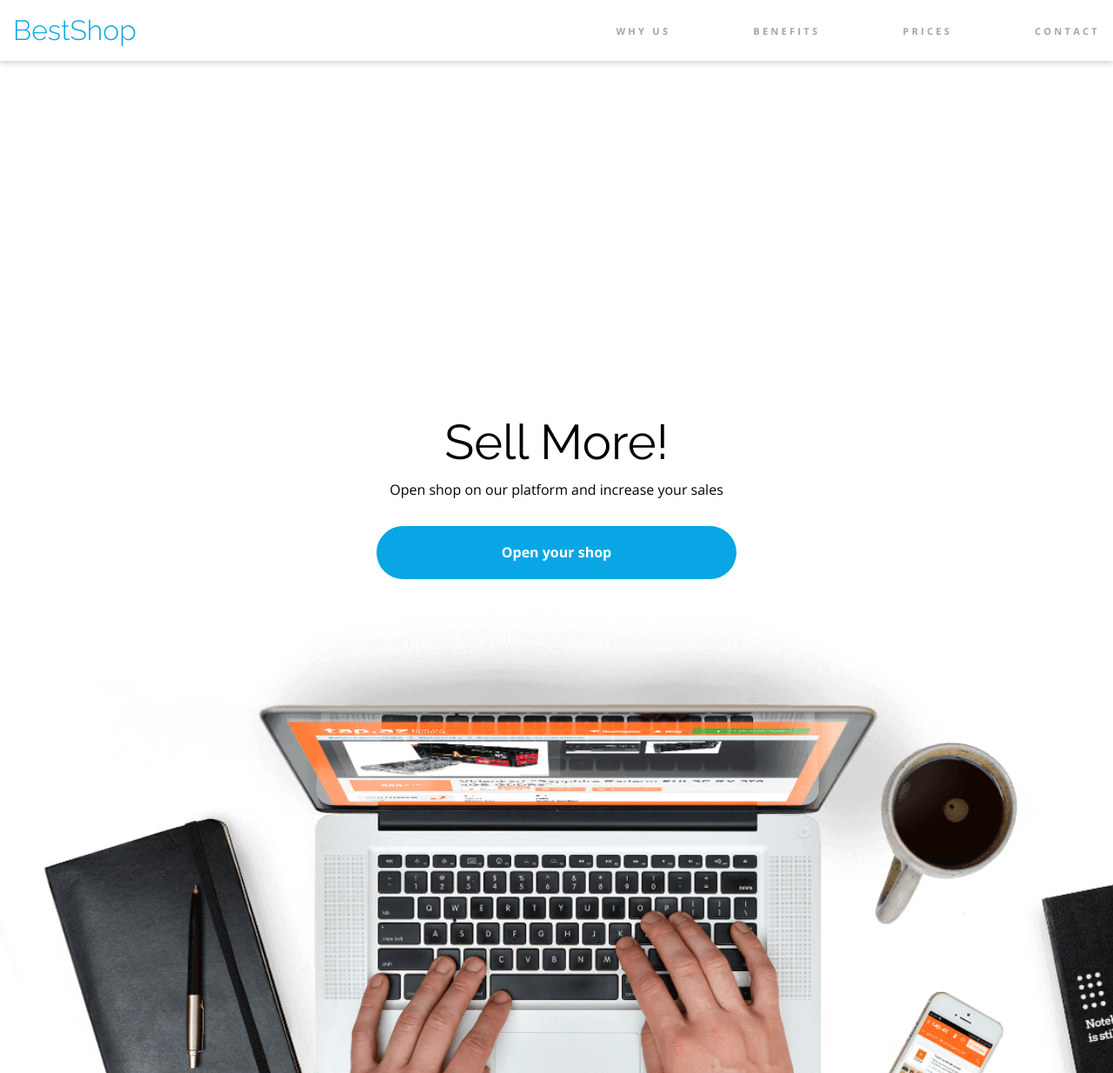
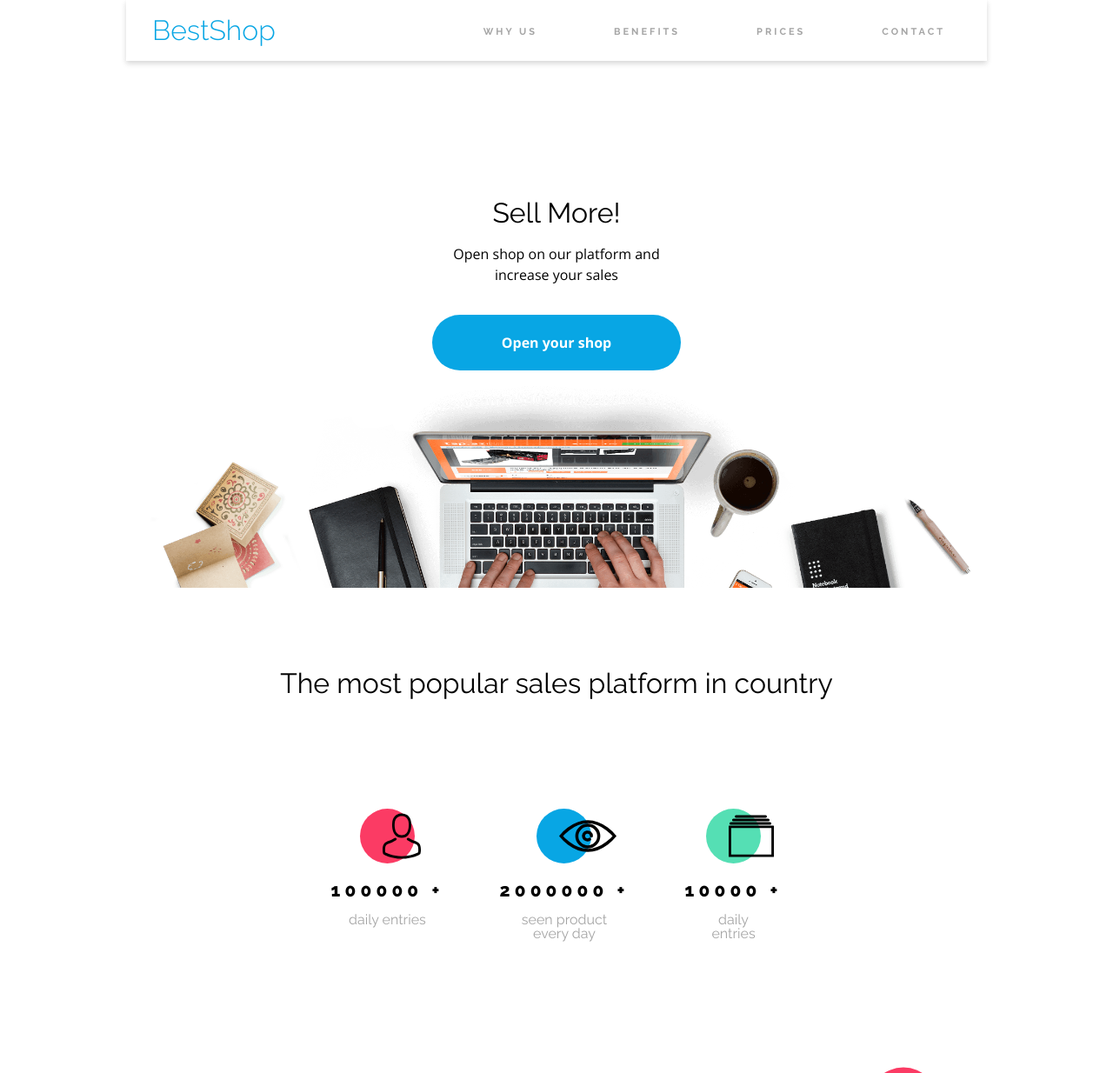
Before and after one commit to kasia117117/bestshop, a website: page public/index.html in a window 1280 px wide. Shown: the top 1234 px of the page at 87% size. Drawn offline with nearby package versions, Linux system fonts and the light colour scheme; files whose address does not match are found by name.

Commit message:
header_opening_statistics_RWD

```diff
--- a/public/index.html
+++ b/public/index.html
@@ -12,21 +12,26 @@
     <link href="https://fonts.googleapis.com/css2?family=Open+Sans:wght@300;400;600;700&family=Raleway:wght@300;400;700;800&display=swap" rel="stylesheet">
 </head>
 <body>
-    <header>
-
-        <nav class="menu container">
-                <p class="logo"> BestShop</p>
-                <ul class="menu-list">
-                    <li><a href="" class="menu-element"> Why Us</a></li>
-                    <li><a href="" class="menu-element"> Benefits</a></li>
-                    <li><a href="" class="menu-element"> Prices</a></li>
-                    <li><a href="" class="menu-element">Contact</a></li>
+    <header class="header container">
+        <div class="header__container container">
+            <a href="#" class="logo">BestShop</a>
+            <nav>
+                <input type="checkbox" class="menu__btn" id="menu__btn">
+                <label for="menu__btn" class="menu__toggle">
+                    <span></span>
+                    <span></span>
+                    <span></span>
+                </label>
+                <ul class="header__nav">
+                    <li class="nav__element"><a href="#why-us" class="nav__link">Why us</a></li>
+                    <li class="nav__element"><a href="#benefits" class="nav__link">Benefits</a></li>
+                    <li class="nav__element"><a href="#prices" class="nav__link">Prices</a></li>
+                    <li class="nav__element"><a href="#contact" class="nav__link">Contact</a></li>
                 </ul>
             </nav>
-
+        </div>
     </header>
-    <section class="opening">
-
+    <section class="opening container">
               <h1 class="main-title">
                     Sell More!
               </h1>
@@ -36,7 +41,7 @@
               <a href="#" class="banner-button"> Open your shop</a>
               <div class="banner"></div>
           </section>
-    <section class="statistics">
+    <section class="statistics container">
             <h2 class="sales-platform__title">
                 The most popular sales platform in country
             </h2>
@@ -64,7 +69,7 @@
                 </li>
             </ul>
         </section>
-    <section class="benefits">
+    <section class="benefits container">
             <div class="first-benefit container">
                <div class="text-content__first">
                    <h2 class="first-benefit__title"> Be always first</h2>
@@ -113,7 +118,7 @@
 
             </div>
         </section>
-    <section class="pricing ">
+    <section class="pricing container">
             <h3 class="pricing__title"> Pricing</h3>
             <div class="pricing-plans container">
                 <div class="pricing-box__basic">
--- a/src/styles/_base.scss
+++ b/src/styles/_base.scss
@@ -1,8 +1,12 @@
 body {
   height: 4234px;
+  font-family: "Raleway" , sans-serif;
 }
 
 .container {
-  max-width: 1352px;
-  margin:auto;
+  margin: 0 auto;
+  @media (max-width: 1352px) {
+    width: 100%;
+    padding:15px;
+  }
 }
--- a/src/styles/_mixins.scss
+++ b/src/styles/_mixins.scss
@@ -1,16 +1,19 @@
+@mixin mobile {
+  @media (max-width: 768px) {
+    @content;
+  }
+}
 @mixin tablet {
-  @media screen and (min-width: 1000px) {
+  @media (min-width: 768px) {
+    @content;
+  }
+}
+@mixin desktop {
+  @media (min-width: 1352px) {
     @content;
   }
 }
 
-@mixin desktop {
-  @media screen and (min-width: 1250px) {
-    max-width: 1200px;
-    margin: 0 auto;
-    @content;
-  }
-}
 //użycie mixina:
 //@include tablet {
 //
--- a/src/styles/components/_header.scss
+++ b/src/styles/components/_header.scss
@@ -1,47 +1,124 @@
+.header {
+  height: 70px;
+  box-shadow: 0 3px 6px rgba(0, 0, 0, .16);
+ //hamburger menu
+  &__container {
+    display: flex;
+    justify-content: space-between;
+    align-items: center;
+    height: 100%;
+  }
 
-header{
-  width:100%;
-  height: 70px;
-  box-shadow: 0 3px 6px #00000029;
-  position: sticky;
-  top:0;
-  background-color:white;
-  margin-bottom: 130px;
+  .nav {
+    &__element {
+      padding: 0 26px;
+
+      &:last-child {
+        padding-right: 0;
+      }
+    }
+
+    &__link {
+      color: $color-grey;
+      font-weight: 700;
+      font-size: 0.6875rem;
+      text-transform: uppercase;
+      padding: 28px 18px 22px;
+      border-bottom: 4px solid transparent;
+      letter-spacing: 0.1875rem;
+      text-decoration:none;
+
+      &:hover {
+        color: black;
+        border-color: $color-primary;
+      }
+    }
+  }
+
+  &__nav {
+    display: flex;
+
+    @include mobile {
+      position: absolute;
+      left: 0;
+      top: 95px;
+      flex-direction: column;
+      background-color: white;
+      width: 100%;
+      padding-bottom: 20px;
+      display: none;
+
+      .nav__element {
+        padding: 0;
+      }
+
+      .nav__link {
+        display: block;
+        padding: 14px 20px;
+        text-decoration: none;
+      }
+    }
   }
 
   .menu {
+    &__btn {
+      display: none;
+      position: absolute;
+      top: -9999px;
+      left: -9999px;
+      opacity: 0;
+
+      @include mobile {
+        &:checked {
+          ~ .header__nav {
             display: flex;
-  justify-content: space-between;
-  align-items: center;
           }
 
+          ~ .menu__toggle {
+            span {
+              &:nth-child(1) {
+                transform: rotate(45deg) translate(2px, 5px);
+              }
+              &:nth-child(2) {
+                opacity: 0;
+              }
+              &:nth-child(3) {
+                transform: rotate(-45deg) translate(2px, -5px);
+              }
+            }
+          }
+        }
+      }
+    }
+
+    &__toggle {
+      display: none;
+
+      span {
+        width: 20px;
+        height: 2px;
+        display: block;
+        margin-bottom: 3px;
+        background-color: $color-primary;
+        transition: .3s all ease-in-out;
+
+        &:last-child {
+          margin-bottom: 0;
+        }
+      }
+
+      @include mobile {
+        display: block;
+      }
+    }
+  }
+  //stylowanie menu
   .logo {
     color: $color-primary;
-  font-family: "Raleway", sans-serif;
-  font-weight: 300;
-  font-size: 32px;
+    font-size:2em;
+    font-family: "Raleway" , sans-serif;
+    text-decoration:none;
+    font-weight:300;
+
   }
-
-.menu-list{
-  display:flex;
-  align-items: center;
-  height:70px;
 }
-
-.menu-element {
-  padding-left: 95px;
-  position: relative;
-  text-decoration: none;
-  color: $color-grey;
-  font-family: "Open Sans", sans-serif;
-  font-weight: 700;
-  text-transform: uppercase;
-  font-size: 11px;
-  letter-spacing: 3.28px;
-}
-
-.menu-element:hover {
-  color: black;
-  cursor: pointer;
-  transition: 0.4s linear;
-}
--- a/src/styles/components/_opening.scss
+++ b/src/styles/components/_opening.scss
@@ -3,15 +3,16 @@
   display: flex;
   flex-direction: column;
   align-items: center;
-}
-
 
   .main-title {
     font-family: "Raleway", sans-serif;
-  font-size: 3.5em;
+    font-size: 2em;
     font-weight: 400;
     text-align: center;
-  margin-top: 5em;
+    margin-top: 4.5em;
+    @include  desktop {
+        font-size:3em;
+    }
   }
 
   .banner-text {
@@ -22,6 +23,11 @@
     color:black;
     margin-top: 1.2em;
     margin-bottom: 2.1em;
+    max-width: 15em;
+    line-height: 1.5em;
+    @include  desktop {
+      max-width: 30em;
+    }
   }
 
   .banner-button {
@@ -31,19 +37,25 @@
     font-size: 1em;
     font-family:"Open Sans", sans-serif;
     font-weight: bold;
-  padding: 1.4em 9em;
+    padding: 1.5em 5em;
     text-decoration: none;
-  display:inline-block;
     text-align:center;
+    @include  desktop {
+      padding: 1.5em 9em;
+    }
   }
 
   .banner {
     //margin-top: 139px;
+    width: 100%;
+    height: 250px;
+    background-size: cover;
+    //z-index: -1;
+    background-repeat: no-repeat;
+    background-position: top center;
     background-image: url(../assets/Background.png);
-  width: 100%;
-  height: 594px;
-  background-position:top center;
-  background-size: cover;
-  z-index: -1;
-  background-repeat: no-repeat;
+    @include  desktop {
+      height:600px;
     }
+  }
+}
--- a/src/styles/components/_statistics.scss
+++ b/src/styles/components/_statistics.scss
@@ -6,29 +6,43 @@
   display: flex;
   flex-direction: column;
   align-items: center;
+  .sales-platform__title {
+    font-family:"Raleway", sans-serif;
+    text-align: center;
+    font-size: 2em;
+    font-weight: 400;
+    margin: 1em auto;
+    @include tablet {
+      margin: 2em auto;
+    }
+    @include desktop{
+      margin-top:4em;
+    }
 }
 
-.sales-platform__title {
-  font-family:"Raleway", sans-serif;
-  font-size: 36px;
-  font-weight: 400;
-  margin: 100px auto;
+
 }
 
 .platforms {
+  @include tablet {
     display:flex;
     justify-content: space-between;
     align-items: center;
-
+    margin:2em;
+  }
 }
 
 .platform-elements {
   height: 167px;
-  width: 176px;
-  padding: 0 100px;
+  margin: 1.5em 0;
   display: flex;
   flex-direction: column;
   align-items: center;
+  @include tablet {
+    margin: 2em;
+  }
+  @include desktop {
+    margin: 2em 5em;
   }
 
   .icon {
@@ -57,18 +71,20 @@
   }
 
   .element-title {
-  margin-top: 15px;
+    margin-top: 1em;
     font-family: "Raleway", sans-serif;
-  font-size: 20px;
+    font-size: 1.3em;
     font-weight: 800;
     color: black;
-  letter-spacing: 5.96px;
+    letter-spacing: 0.25em;
   }
 
   .element-text {
     font-weight:400;
     font-size:16px;
-  color:var(--color-grey);
+    color:$color-grey;
     text-align:center;
-  font-family: "Raleway"
+    font-family: "Raleway", sans-serif;
+    margin-top: 1em;
   }
+}
```
Also changed, not shown: public/css/style.css, 1 other file. Lines whose indentation alone changed are shown as unchanged.
